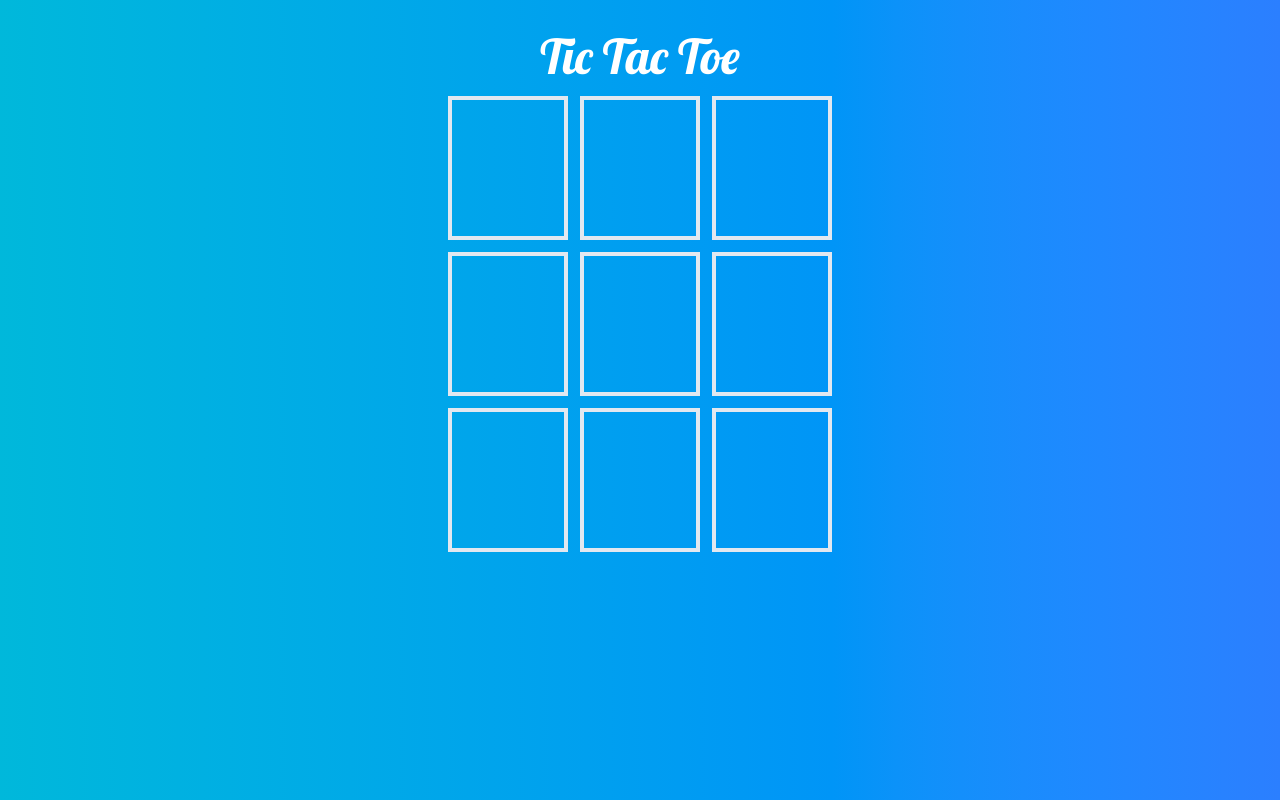
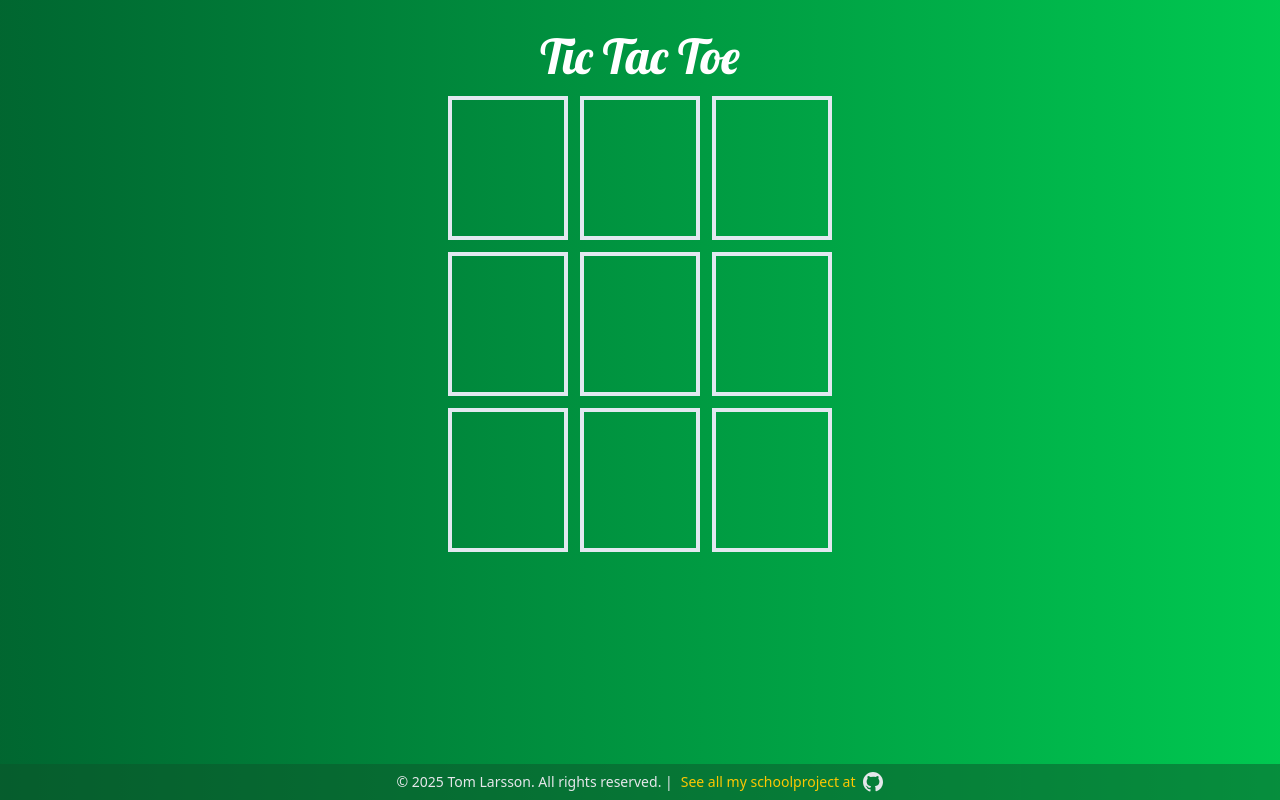
Before and after one commit to boras-frontend-react/tictactoe, a React (Vite) app: page / in a window 1280 px wide. Built offline with nearby package versions, Linux system fonts and the light colour scheme.

Commit message:
Last i promise

```diff
--- a/index.html
+++ b/index.html
@@ -3,6 +3,7 @@
   <head>
     <meta charset="UTF-8" />
     <meta name="viewport" content="width=device-width, initial-scale=1.0" />
+    <link rel="icon" type="image/svg" href="/logo.svg" />
     <link rel="preconnect" href="https://fonts.googleapis.com" />
     <link rel="preconnect" href="https://fonts.gstatic.com" crossorigin />
     <link
--- a/src/Game.tsx
+++ b/src/Game.tsx
@@ -1,4 +1,5 @@
 import { useState } from 'react';
+import COPYRIGHT from '../.copyright';
 import Board from './components/Board';
 
 const INITIAL_GAME_STATE = ['', '', '', '', '', '', '', '', ''];
@@ -65,12 +66,11 @@ function Game() {
   };
 
   return (
-    <div className="h-full p-8 text-slate-800 bg-gradient-to-r from-cyan-500 to-blue-500">
+    <div className="h-full p-8 text-slate-800 bg-gradient-to-r from-green-800 to-green-500">
       <h1 className="text-center text-5xl mb-4 font-display text-white">
         Tic Tac Toe
       </h1>
-      <div>
-        <div className="grid grid-cols-3 gap-3 mx-auto w-96">
+      <div className="grid grid-cols-3 gap-3 w-full max-w-sm mx-auto">
         {gameState.map((player, index) => (
           <Board
             key={index}
@@ -83,9 +83,7 @@ function Game() {
       {(winner || isDraw) && (
         <div className="mt-8 flex flex-col items-center">
           <div className="text-2xl mb-4 text-white">
-              {winner
-                ? `Congrats player ${winner}! You are the winner!`
-                : 'The game ended in a draw.'}
+            {winner ? `Congrats ${winner}! You win!` : 'Its ended in a draw.'}
           </div>
           <button
             onClick={resetBoard}
@@ -95,7 +93,9 @@ function Game() {
           </button>
         </div>
       )}
-      </div>
+      <footer className="fixed bottom-0 left-0 w-full text-center text-sm text-gray-200 bg-green-900/50 py-2">
+        {COPYRIGHT}
+      </footer>
     </div>
   );
 }
--- a/src/components/Board.tsx
+++ b/src/components/Board.tsx
@@ -6,7 +6,7 @@ type Props = {
 
 function Board({ index, onClick, player }: Props) {
   const scale = player ? 'scale-100' : 'scale-0';
-  const textColor = player === 'X' ? 'text-yellow-200' : 'text-fuchsia-300';
+  const textColor = player === 'X' ? 'text-blue-900' : 'text-yellow-300';
   const hoverStyle = 'transition duration-500 hover:scale-105 transform';
 
   return (
@@ -26,4 +26,3 @@ function Board({ index, onClick, player }: Props) {
 }
 
 export default Board;
-//
```
Also changed, not shown: .copyright.tsx (added), public/logo.svg (added). Lines whose indentation alone changed are shown as unchanged.
